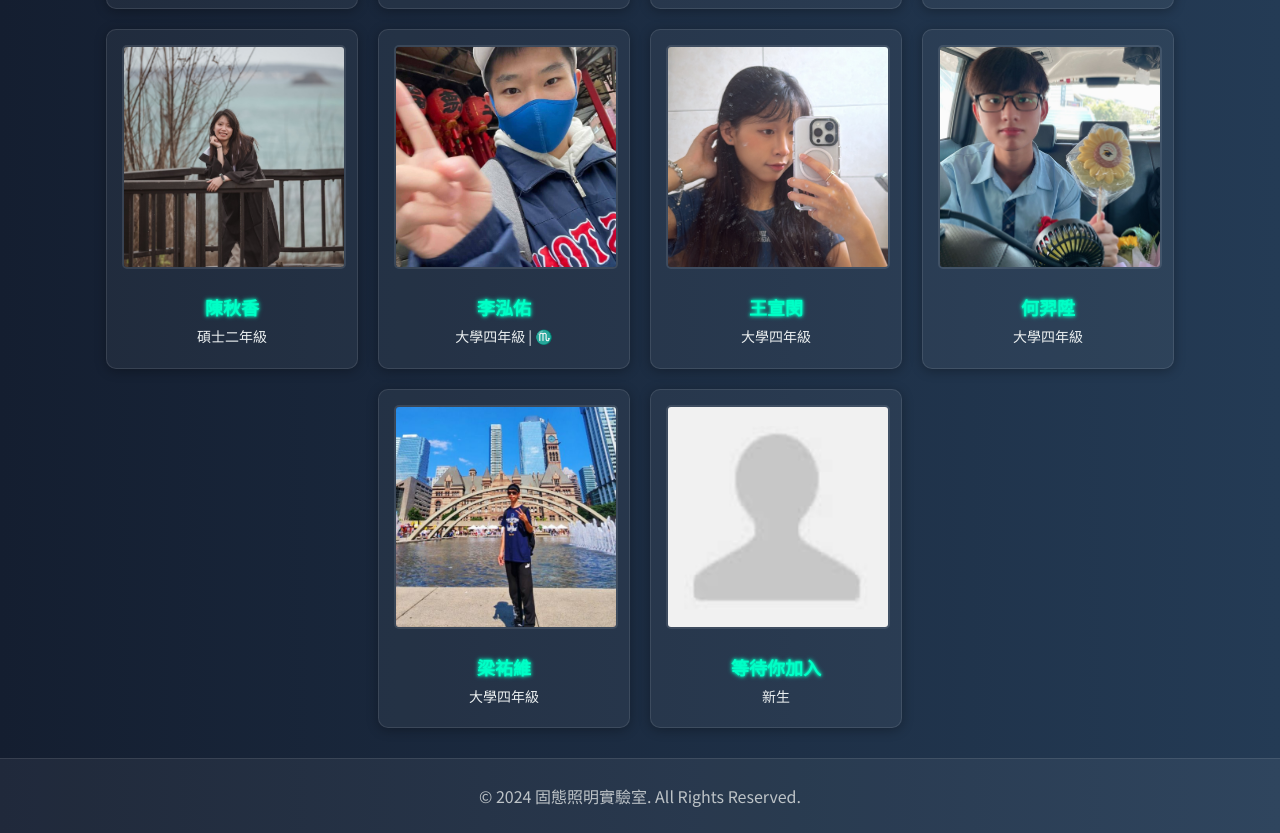
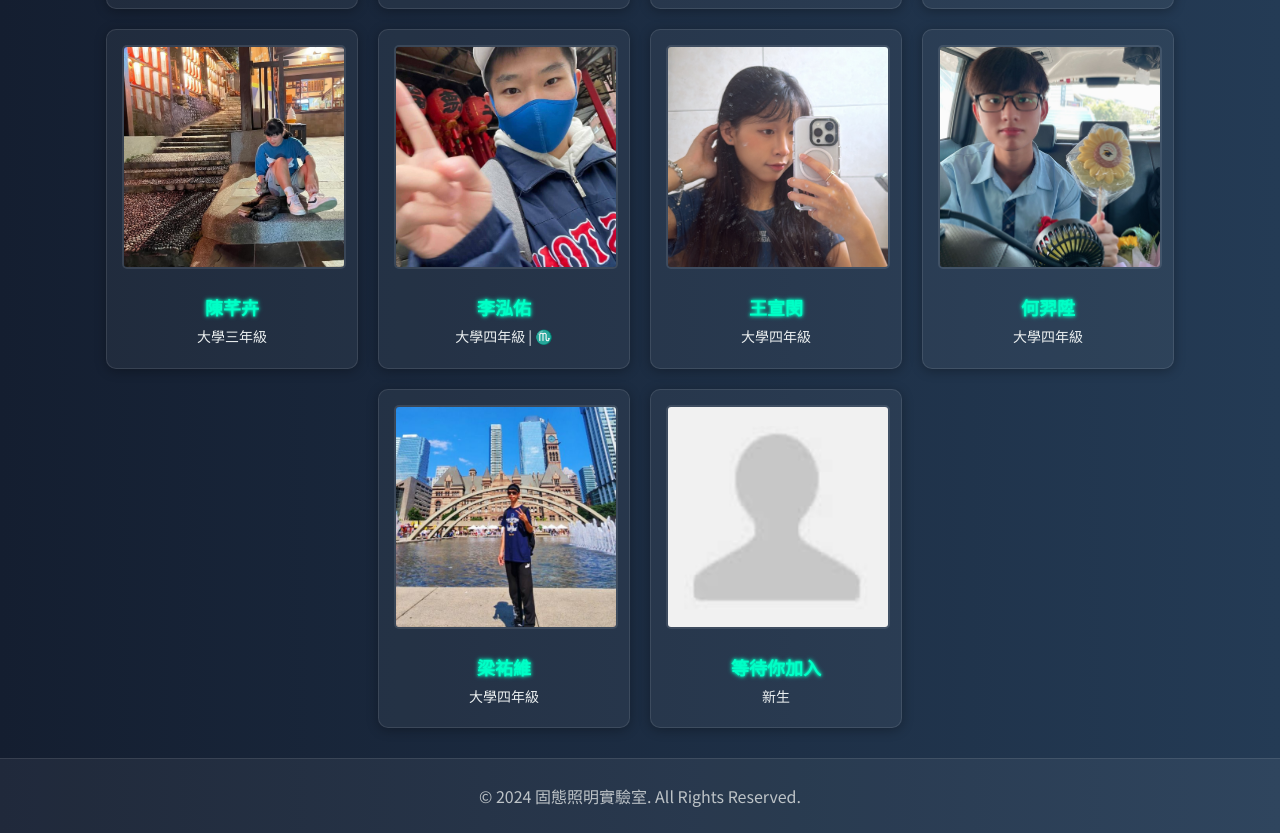
Before and after one commit to xzlswl/SSL, a plain HTML site: page About.html in a window 1280 px wide. Shown: the part 1098-1931 px from the top of the page. Drawn offline with Linux system fonts and the light colour scheme.

Commit message:
Update About.html

```diff
--- a/About.html
+++ b/About.html
@@ -144,9 +144,9 @@
                 <p>碩士二年級</p>
             </div>
             <div class="info-card">
-                <img src="static/images/About/Shiang.jpg" alt="陳秋香">
-                <h3>陳秋香</h3>
-                <p>碩士二年級</p>
+                <img src="static/images/About/huii.jpg" alt="陳芊卉">
+                <h3>陳芊卉</h3>
+                <p>大學三年級</p>
             </div>
             <div class="info-card">
                 <img src="static/images/About/Yu.jpg" alt="李泓佑">
```
